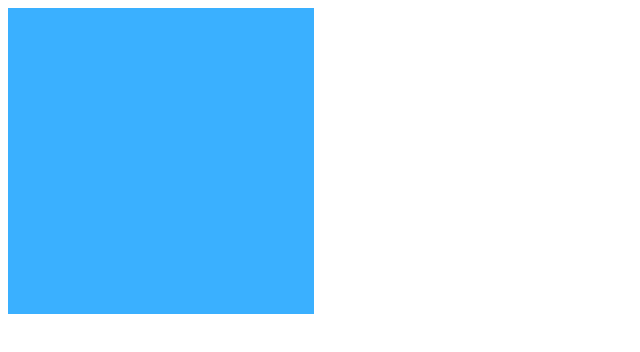
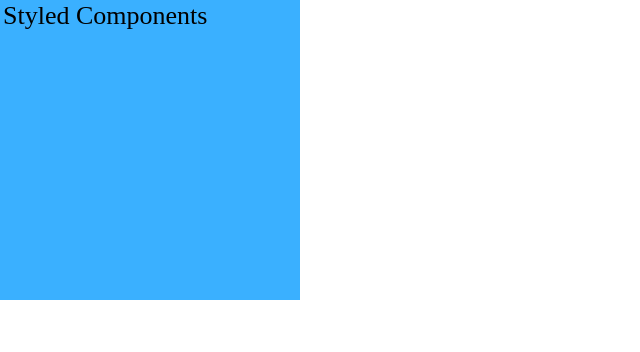
Before and after one commit to hij00/base_react, a React (Create React App) app: page / in a window 1280 px wide. Shown: the top 352 px of the page, without its empty margins (0-640 px from the left). Built offline with nearby package versions, Linux system fonts and the light colour scheme.

Commit message:
global style

```diff
--- a/package.json
+++ b/package.json
@@ -10,6 +10,7 @@
     "react-dom": "^18.1.0",
     "react-scripts": "5.0.1",
     "styled-components": "^5.3.5",
+    "styled-reset": "^4.4.1",
     "web-vitals": "^2.1.4"
   },
   "scripts": {
--- a/src/App.js
+++ b/src/App.js
@@ -13,12 +13,14 @@ import { FoodMenu } from "./components/4_map/FoodMenu";
 import { MapEx } from "./components/4_map/MapEx";
 import { MapEx_2 } from "./components/4_map/MapEx_2";
 import { menuDb, subjectDb, textDb } from "./db";
+import { GlobalStyled } from "./styles/GlobalStyled";
 
 // 컨트롤 누르고 클릭하면 파일열림, 옆의 탐색기에서 찾지않아도 됨
 
 const App = () => {
   return (
     <>
+      <GlobalStyled />
       {/* <TagRule /> */}
       {/* 1일차==================== */}
 
@@ -41,6 +43,7 @@ const App = () => {
       {/* <MapEx text={textDb} /> */}
       {/* <MapEx_2 kakaoData={textDb} /> */}
       <Contents />
+
       {/* 4일차=============================== */}
     </>
   );
--- a/src/components/4_map/Contents.js
+++ b/src/components/4_map/Contents.js
@@ -1,17 +1,20 @@
 import styled from "styled-components";
+import { mainStyle } from "../../styles/GlobalStyled";
 
 const Box = styled.div`
   width: 300px;
   height: 300px;
   background-color: ${(props) => props.bgColor};
   border: 3px solid ${(props) => props.bgColor};
+  font-size: ${mainStyle.fontSize};
+  /* 스타일 컴포넌트 다이렉트로 적용하는 방법 */
 `;
 
 export const Contents = () => {
-  const mainColor = "#3AB0FF";
   return (
     <>
-      <Box bgColor={mainColor}></Box>
+      <Box bgColor={mainStyle.color}>Styled Components</Box>
+      {/* 스타일 컴포넌트 사용할때 프롭스로 전달하는 방법 */}
     </>
   );
 };
@@ -39,3 +42,7 @@ export const Contents = () => {
 
 // 스타일 자동완성 확장프로그램 vscode-styled-components
 // 확장프로그램 쓸땐 styled로 호출(Components nono)
+
+// 색 스타일 변수는 글로벌로 따로빼기 => styles 폴더의 글로벌스타일 파일
+
+// 프롭스(이름지정)로 전달( props={} ) / 다이렉트로 적용( ${} )
--- /dev/null
+++ b/src/styles/GlobalStyled.js
@@ -0,0 +1,21 @@
+import { createGlobalStyle } from "styled-components";
+import reset from "styled-reset";
+
+export const mainStyle = {
+  color: "#3AB0FF",
+  fontSize: "26px",
+};
+
+export const GlobalStyled = createGlobalStyle`
+${reset}
+*{
+    box-sizing: border-box;
+}
+
+`;
+
+// npm 홈페이지에서 styled-reset 검색, eric meyer 가 만든거~~
+
+// reset은 전체에 적용 => App에 import
+
+// 박스사이징은 따로 한번 더 적어주기
```
Also changed, not shown: 2 other files (tests, documents, lock files or other folders).
